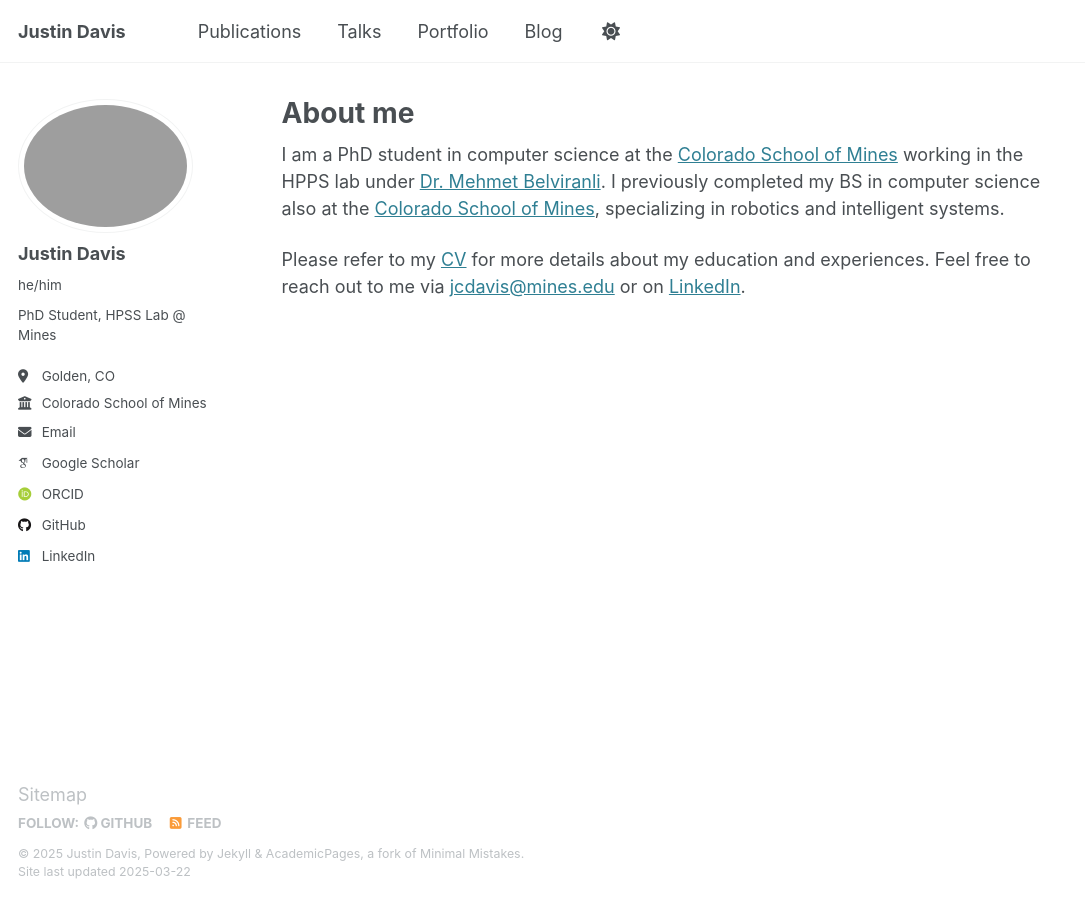
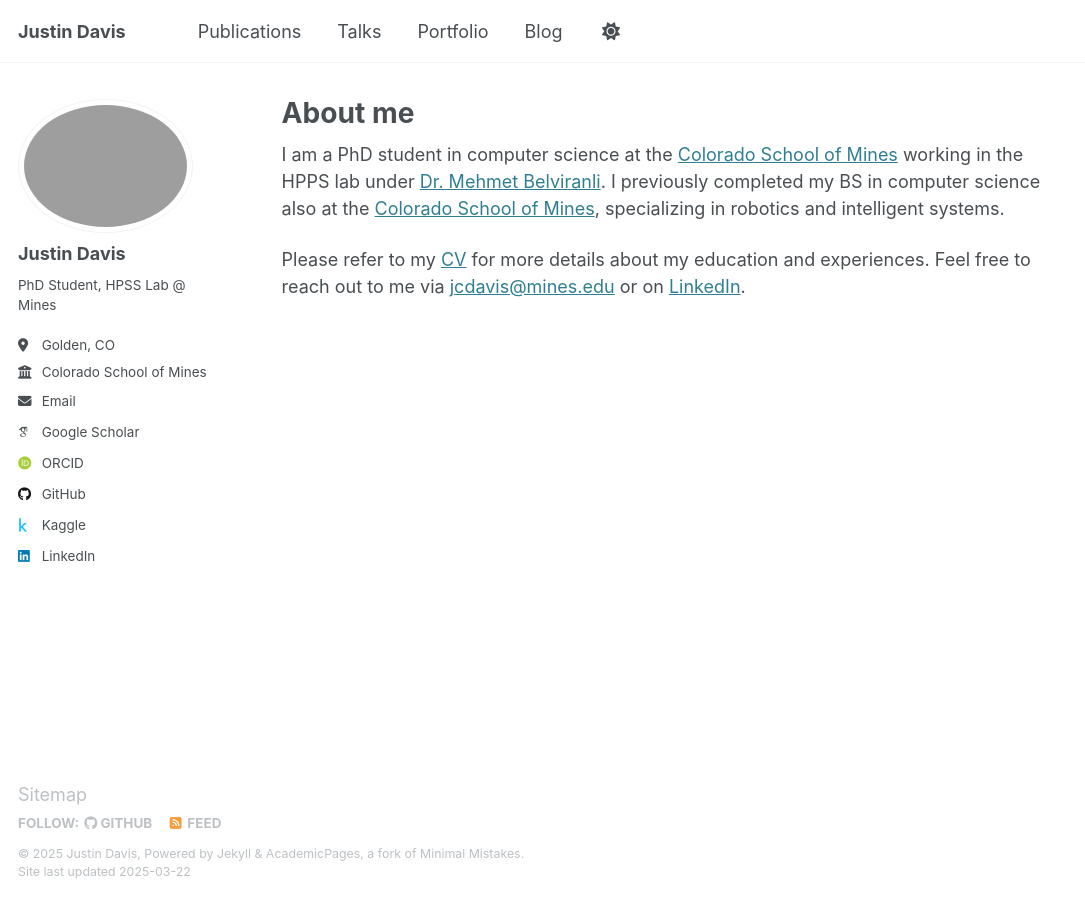
Before and after one commit to justincdavis/justincdavis.github.io, a Jekyll site: the page built from _pages/about.md, in a window 1280 px wide. Shown: the whole page, without its empty margins (0-1085 px from the left). Built offline with Jekyll 4.4.1, drawn with Linux system fonts in a browser that asks for light colours; some web fonts are replaced.

Commit message:
adjust config

```diff
--- a/_config.yml
+++ b/_config.yml
@@ -24,7 +24,7 @@ author:
   # Biographic information
   avatar           : "headshot_full.jpg"
   name             : "Justin Davis"
-  pronouns         : "he/him"
+  pronouns         : # "he/him"
   bio              : "PhD Student, HPSS Lab @ Mines"
   location         : "Golden, CO"
   employer         : "Colorado School of Mines"
@@ -46,7 +46,7 @@ author:
   codepen          : # Username
   dribbble         : # Username
   github           : "justincdavis"
-  kaggle           : # Username
+  kaggle           : "justinconnordavis"
   stackoverflow    : # User number or user number and name (i.e., use "1" or "1/jeff-atwood")
 
   # Social media
```
